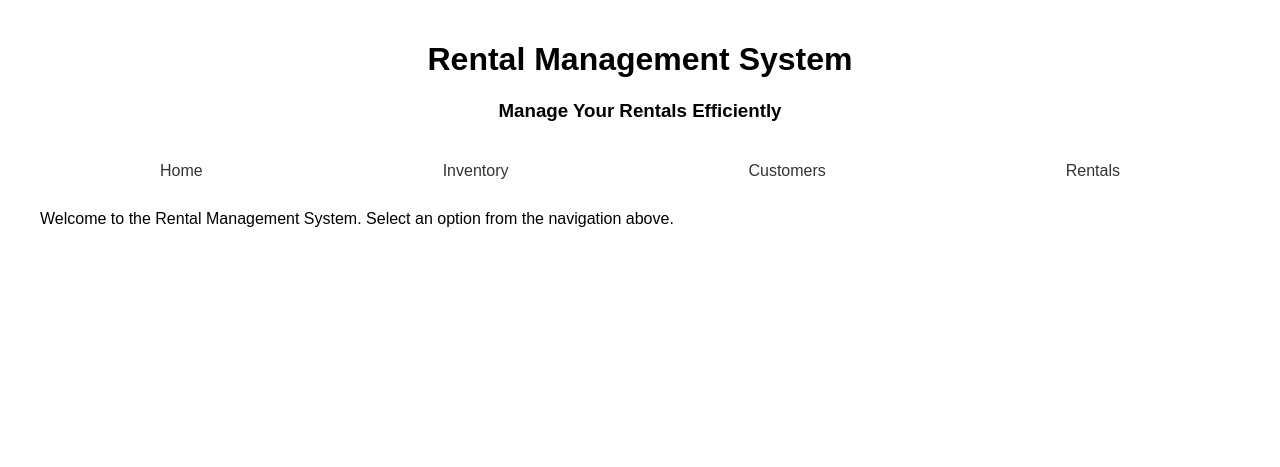
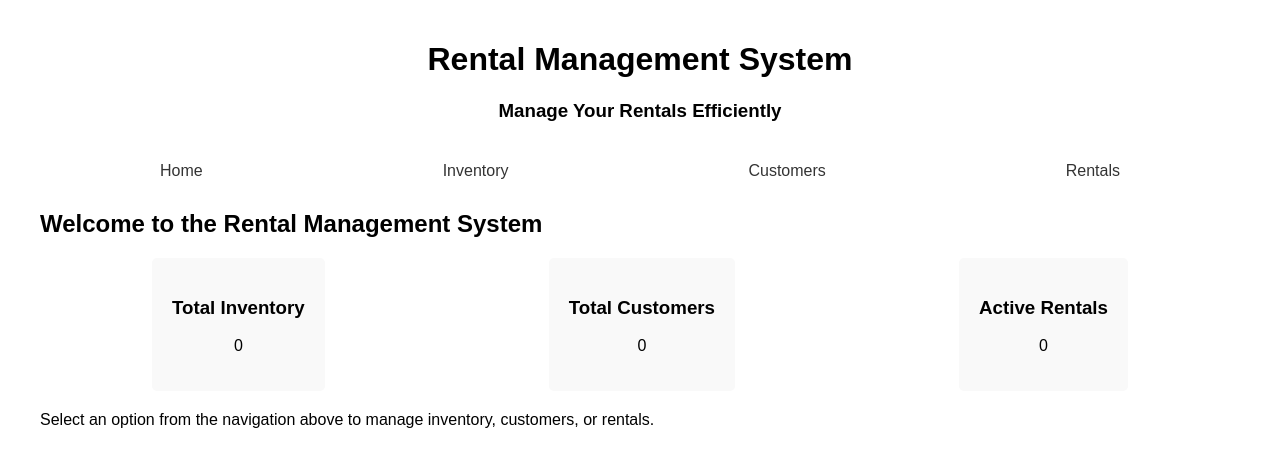
Before and after one commit to srikanta2001swamy/Rental_system, a Flask app: page / in a window 1280 px wide. Shown: the top 467 px of the page. Run offline with Flask 2, Linux system fonts and the light colour scheme; data that the repository does not hold is empty.

Commit message:
Update index.html

```diff
--- a/templates/index.html
+++ b/templates/index.html
@@ -1,4 +1,19 @@
 {% extends 'base.html' %}
 {% block content %}
-    <p>Welcome to the Rental Management System. Select an option from the navigation above.</p>
+    <h2>Welcome to the Rental Management System</h2>
+    <div class="stats">
+        <div class="stat-card">
+            <h3>Total Inventory</h3>
+            <p>{{ total_inventory }}</p>
+        </div>
+        <div class="stat-card">
+            <h3>Total Customers</h3>
+            <p>{{ total_customers }}</p>
+        </div>
+        <div class="stat-card">
+            <h3>Active Rentals</h3>
+            <p>{{ total_active_rentals }}</p>
+        </div>
+    </div>
+    <p>Select an option from the navigation above to manage inventory, customers, or rentals.</p>
 {% endblock %}
```
